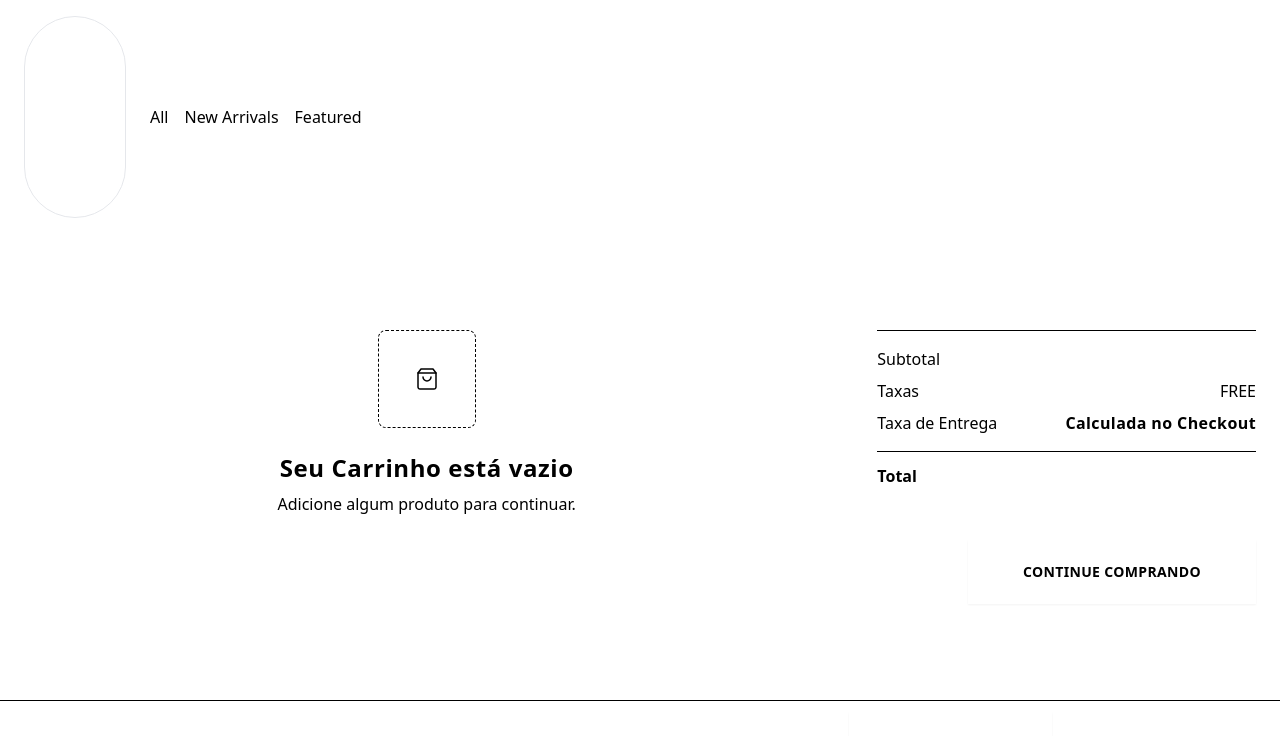
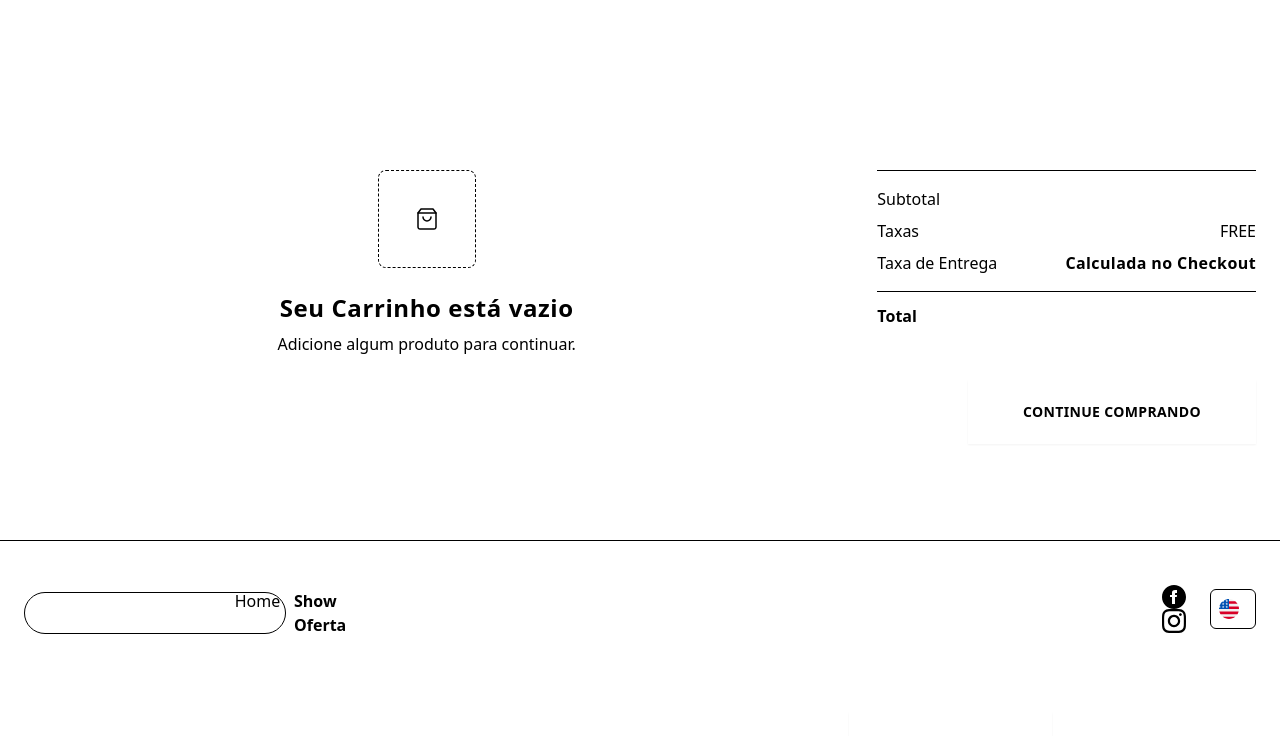
Before and after one commit to MekkaLabs/showoferta, a Next.js app: page /cart in a window 1280 px wide. Shown: the top 736 px of the page. Built offline with nearby package versions, Linux system fonts and the light colour scheme; what @vercel/fetch would draw is missing.

Commit message:
logo-navbar

```diff
--- a/components/common/Navbar/Navbar.module.css
+++ b/components/common/Navbar/Navbar.module.css
@@ -26,7 +26,7 @@
 }
 
 .logo {
-  @apply cursor-pointer rounded-full border transform duration-100 ease-in-out;
+  @apply cursor-pointer transform duration-100 ease-in-out;
 
   &:hover {
     @apply shadow-md;
--- a/components/common/Navbar/Navbar.tsx
+++ b/components/common/Navbar/Navbar.tsx
@@ -23,16 +23,7 @@ const Navbar: FC<NavbarProps> = ({ links }) => (
               <Logo />
             </a>
           </Link>
-          <nav className={s.navMenu}>
-            <Link href="/search">
-              <a className={s.link}>All</a>
-            </Link>
-            {links?.map((l) => (
-              <Link href={l.href} key={l.href}>
-                <a className={s.link}>{l.label}</a>
-              </Link>
-            ))}
-          </nav>
+
         </div>
         {process.env.COMMERCE_SEARCH_ENABLED && (
           <div className="justify-center flex-1 hidden lg:flex">
--- a/components/ui/Logo/Logo.tsx
+++ b/components/ui/Logo/Logo.tsx
@@ -1,70 +1,69 @@
 const Logo = ({ className = '', ...props }) => (
-
   <svg
-    width="100"
-    height="200"
-    viewBox="0 0 200 100"
+     width="260"
+     height="40"
+     viewBox="0 0 260 60"
      fill="none"
      xmlns="http://www.w3.org/2000/svg"
      className={className}
      {...props}>
-      <rect width="100%" height="100%" rx="16" fill="var(--secondary)" />
+
    <path
      d="M415.72,266.36a26,26,0,0,0-7.67-1.07c-9.26,0-14.84,4.36-14.84,11,0,9.1,14,7.29,14,10.39,0,1.05-1.34,1.72-3.9,1.72a19.28,19.28,0,0,1-7.4-1.49,3.07,3.07,0,0,0-3.88,1.43l-.92,1.76a3.09,3.09,0,0,0,1.72,4.35,29.4,29.4,0,0,0,9.47,1.49c9.14,0,14.84-4.4,14.84-10.93,0-9-14-7-14-10.22,0-1,1.43-2,4.32-2a16,16,0,0,1,5.55,1,3,3,0,0,0,3.81-1.45l.82-1.66A3.1,3.1,0,0,0,415.72,266.36Z"
      transform="translate(-390.72 -259.71)"
-    fill="var(--primary)"
+     fill="var(--secondary)"
    />
    <path
      d="M448.67,266h-2.78a3.5,3.5,0,0,0-3.42,2.8l-1.53,7.6h-9.13l1.25-6.22a3.49,3.49,0,0,0-3.42-4.18h-2.77a3.5,3.5,0,0,0-3.42,2.81L419,291.12a3.49,3.49,0,0,0,3.42,4.17h2.78a3.49,3.49,0,0,0,3.42-2.8l1.62-8h9.13L438,291.12a3.49,3.49,0,0,0,3.42,4.17h2.77a3.49,3.49,0,0,0,3.42-2.8l4.47-22.35A3.5,3.5,0,0,0,448.67,266Z"
      transform="translate(-390.72 -259.71)"
-    fill="var(--primary)"
+     fill="var(--secondary)"
      />
    <path
      d="M472,265.29c-10.76,0-18.47,7.21-18.47,17.56,0,7.71,5.74,13.11,14.87,13.11,10.77,0,18.48-7.2,18.48-17.55C486.83,270.7,481.09,265.29,472,265.29ZM469.19,288a5.33,5.33,0,0,1-5.74-5.7c0-4.82,2.81-9,7.67-9a5.33,5.33,0,0,1,5.74,5.7C476.86,283.81,474.05,288,469.19,288Z"
      transform="translate(-390.72 -259.71)"
-    fill="var(--primary)"
+     fill="var(--secondary)"
      />
    <path
      d="M534.28,266h-2a3.42,3.42,0,0,0-3,1.85l-7.88,15.12L520,269.05a3.43,3.43,0,0,0-3.41-3.09h-3.91a3.42,3.42,0,0,0-3,1.85l-7.75,14.87L500.33,269a3.93,3.93,0,0,0-2-2.79,4.83,4.83,0,0,0-.64-.33l-13.29-6a2,2,0,0,0-2.6,1l-.86,1.9a2,2,0,0,0,1,2.61l8,3.63a1.35,1.35,0,0,1,.79,1.09l2.67,22.18a3.41,3.41,0,0,0,3.4,3h5.48a3.43,3.43,0,0,0,3-1.84l7.08-13.62,1.35,12.41a3.42,3.42,0,0,0,3.41,3.05h5.44a3.43,3.43,0,0,0,3-1.84L537.32,271A3.43,3.43,0,0,0,534.28,266Z"
      transform="translate(-390.72 -259.71)"
-    fill="var(--primary)"
+     fill="var(--secondary)"
      />
    <path
      d="M552.66,273.3a12.75,12.75,0,0,0-13.19,13.15c0,5.41,3.66,9.1,10.13,9.1a12.77,12.77,0,0,0,13.21-13.16C562.81,277,559.13,273.3,552.66,273.3Zm-2.85,20.18c-5.28,0-8.06-2.87-8.06-7.15,0-5.94,4.19-11,10.69-11,5.28,0,8.06,2.87,8.06,7.12C560.5,288.45,556.31,293.48,549.81,293.48Z"
      transform="translate(-390.72 -259.71)"
-    fill="var(--primary)"
+     fill="var(--secondary)"
      />
    <polygon
      points="174.91 35.65 177.19 35.65 179.04 26.37 190.38 26.37 190.79 24.37 179.44 24.37 181.16 15.78 193.88 15.78 194.29 13.78 179.29 13.78 174.91 35.65"
-    fill="var(--primary)"
+     fill="var(--secondary)"
      />
    <polygon
      points="194.7 35.65 210.13 35.65 210.54 33.65 197.38 33.65 199.01 25.52 210.35 25.52 210.73 23.56 199.38 23.56 200.95 15.78 213.66 15.78 214.07 13.78 199.07 13.78 194.7 35.65"
-    fill="var(--primary)"
+     fill="var(--secondary)"
      />
    <path
      d="M618.57,273.48H610.7l-4.38,21.88h2.31l1.38-6.94h6.22c.37,0,.78,0,1.12,0l3.94,7h2.5l-4.12-7.31c4.21-1,6.71-3.88,6.71-8.38C626.38,275.77,623.54,273.48,618.57,273.48Zm-2.28,12.94h-5.91l2.22-10.94h5.82c3.62,0,5.65,1.54,5.65,4.41C624.07,284.2,621.23,286.42,616.29,286.42Z"
      transform="translate(-390.72 -259.71)"
-    fill="var(--primary)"
+     fill="var(--secondary)"
      />
    <polygon
      points="256.51 13.78 238.8 13.78 238.39 15.78 246.11 15.78 242.14 35.65 244.42 35.65 248.39 15.78 256.08 15.78 256.51 13.78"
-    fill="var(--primary)"
+     fill="var(--secondary)"
      />
    <path
      d="M658.61,273.48h-2.28L642,295.36h2.5l3.78-5.85h12.22l1.47,5.85h2.31Zm-9.19,14.16,7.63-11.81,3,11.81Z"
      transform="translate(-390.72 -259.71)"
-    fill="var(--primary)"
+     fill="var(--secondary)"
      />
    <path
      d="M500,297.08a3.45,3.45,0,1,0,2.71,2.71A3.46,3.46,0,0,0,500,297.08Z"
      transform="translate(-390.72 -259.71)"
-    fill="var(--primary)"
+     fill="var(--secondary)"
      />
    <path
      d="M520,297.08a3.45,3.45,0,1,0,2.71,2.71A3.46,3.46,0,0,0,520,297.08Z"
      transform="translate(-390.72 -259.71)"
-    fill="var(--primary)"
+     fill="var(--secondary)"
      />
  </svg>
 
```
Lines whose indentation alone changed are shown as unchanged.
